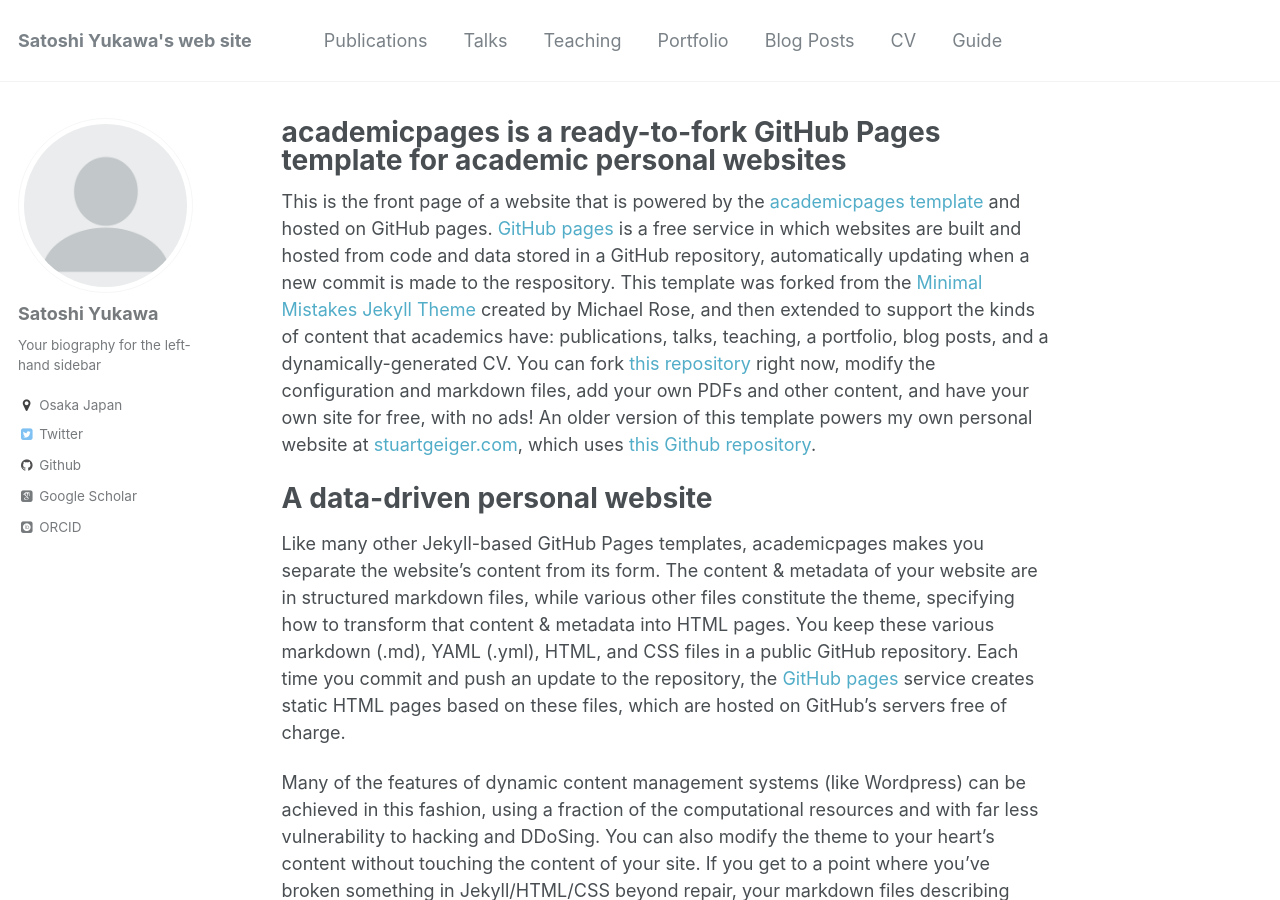
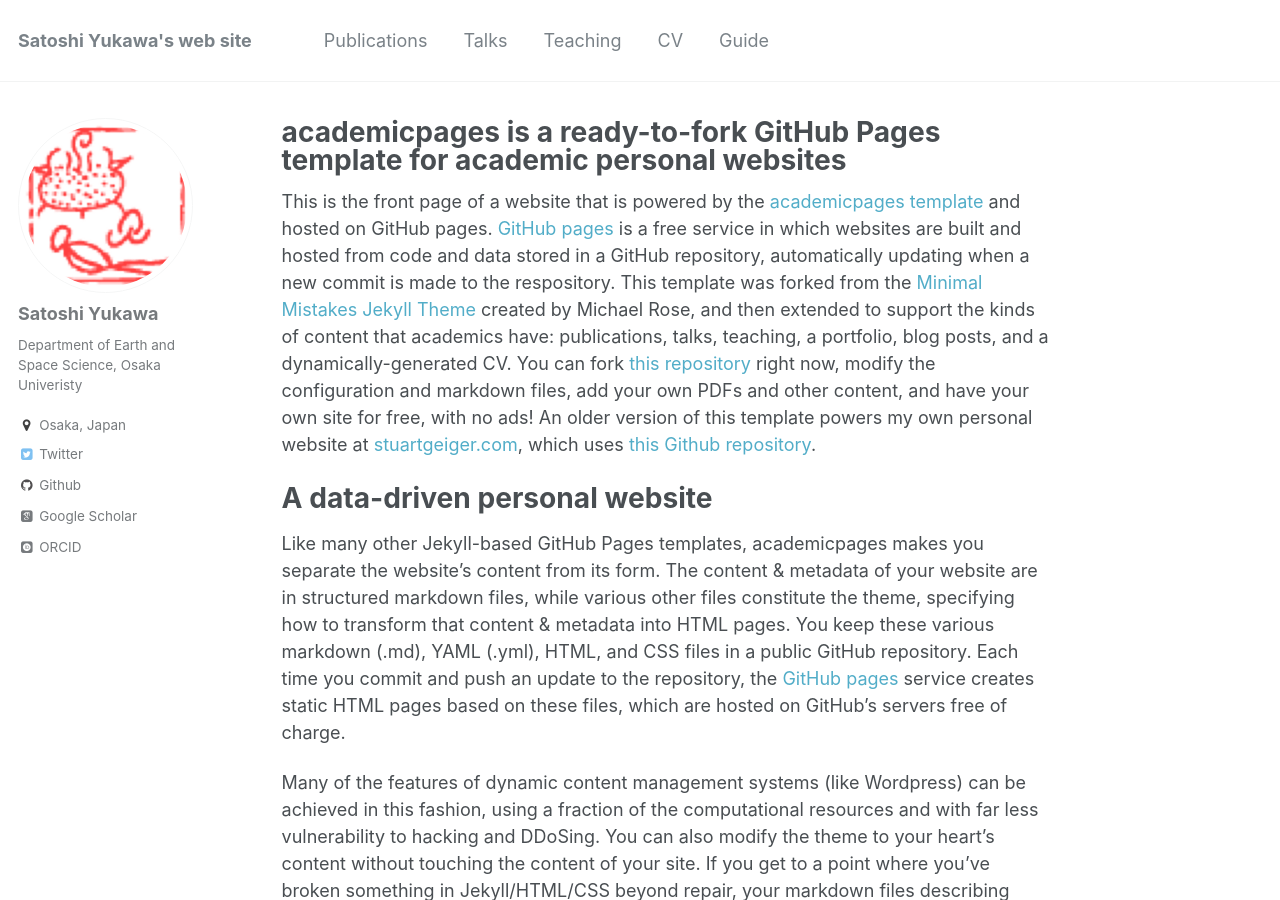
Before and after one commit to stsykw/stsykw.github.io, a Jekyll site: the page built from _pages/about.md, in a window 1280 px wide and 900 px high. Built offline with Jekyll 4.4.1, drawn with Linux system fonts in a browser that asks for light colours; some web fonts are replaced.

Commit message:
change global config and permissions

```diff
--- a/_config.yml
+++ b/_config.yml
@@ -81,10 +81,10 @@
 author:
   name             : "Satoshi Yukawa"
   avatar           : "profile.png"
-  bio              : "Your biography for the left-hand sidebar"
-  location         : "Osaka Japan"
+  bio              : "Department of Earth and Space Science, Osaka Univeristy"
+  location         : "Osaka, Japan"
   employer         :
-  googlescholar    : "http://yourfullgooglescholarurl.com"
+  googlescholar    : "https://scholar.google.co.jp/citations?user=aEJiKhAAAAAJ&hl=en"
   email            :
   uri              :
   bitbucket        :
@@ -99,7 +99,7 @@
   instagram        :
   lastfm           :
   linkedin         :
-  orcid            : "http://orcid.org/yourorcidurl"
+  orcid            : "http://orcid.org/0000-0001-9022-358X"
   pinterest        :
   soundcloud       :
   stackoverflow    : # http://stackoverflow.com/users/123456/username
```
Also changed, not shown: _data/navigation.yml (+4 -4 lines), images/profile.png.
